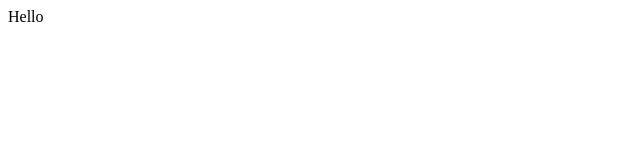
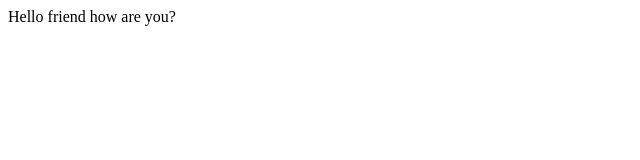
Before and after one commit to akulaobulesu/hello-world, a plain HTML site: page index.html in a window 1280 px wide. Shown: the whole page, without its empty margins (0-640 px from the left). Drawn offline with Linux system fonts and the light colour scheme.

Commit message:
Update index.html
i need change

```diff
--- a/index.html
+++ b/index.html
@@ -3,7 +3,7 @@
 </head>
 
 <body>
-<p>Hello</p>
+<p>Hello friend how are you?</p>
 </body>
 
 </html>
```
